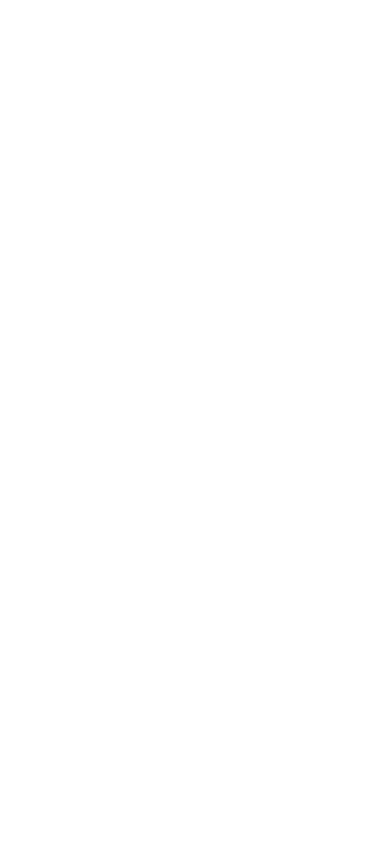
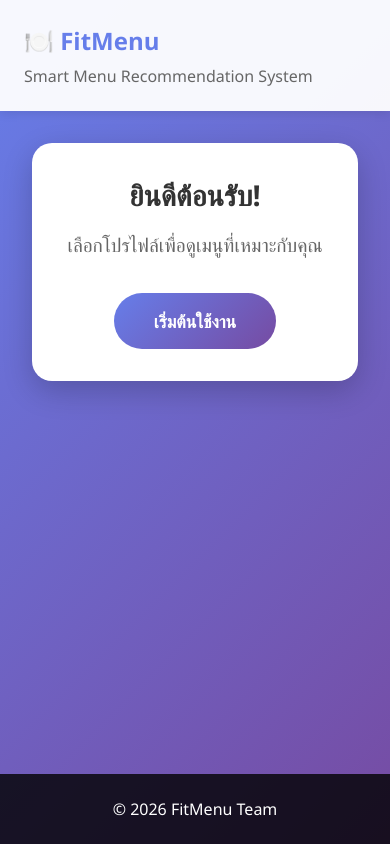
Before and after one commit to onehanddev01-sys/fitmenu, a plain HTML site: page frontend/index.html in a window 390 px wide. Drawn offline with Linux system fonts and the light colour scheme.

Commit message:
frontend only

```diff
--- /dev/null
+++ b/frontend/assets/script.js
@@ -0,0 +1,20 @@
+// FitMenu - Main JavaScript
+console.log('🍽️ FitMenu loaded successfully!');
+
+// ตัวอย่างฟังก์ชันพื้นฐาน
+document.addEventListener('DOMContentLoaded', () => {
+    console.log('DOM loaded!');
+
+    // เพิ่ม animation เมื่อโหลดหน้า
+    const hero = document.querySelector('.hero');
+    if (hero) {
+        hero.style.opacity = '0';
+        hero.style.transform = 'translateY(20px)';
+
+        setTimeout(() => {
+            hero.style.transition = 'all 0.6s ease';
+            hero.style.opacity = '1';
+            hero.style.transform = 'translateY(0)';
+        }, 100);
+    }
+});
--- /dev/null
+++ b/frontend/assets/styles.css
@@ -0,0 +1,104 @@
+/* Reset & Base */
+* {
+    margin: 0;
+    padding: 0;
+    box-sizing: border-box;
+}
+
+body {
+    font-family: 'Segoe UI', Tahoma, Geneva, Verdana, sans-serif;
+    background: linear-gradient(135deg, #667eea 0%, #764ba2 100%);
+    min-height: 100vh;
+    display: flex;
+    flex-direction: column;
+}
+
+/* Header */
+header {
+    background: rgba(255, 255, 255, 0.95);
+    padding: 1.5rem;
+    box-shadow: 0 2px 10px rgba(0,0,0,0.1);
+}
+
+header h1 {
+    font-size: 2rem;
+    color: #667eea;
+    display: flex;
+    align-items: center;
+    gap: 0.5rem;
+}
+
+header p {
+    color: #666;
+    margin-top: 0.5rem;
+}
+
+/* Main */
+main {
+    flex: 1;
+    padding: 2rem;
+    max-width: 1200px;
+    margin: 0 auto;
+    width: 100%;
+}
+
+.hero {
+    background: white;
+    border-radius: 20px;
+    padding: 3rem;
+    text-align: center;
+    box-shadow: 0 10px 30px rgba(0,0,0,0.2);
+}
+
+.hero h2 {
+    font-size: 2.5rem;
+    color: #333;
+    margin-bottom: 1rem;
+}
+
+.hero p {
+    font-size: 1.2rem;
+    color: #666;
+    line-height: 1.6;
+}
+
+/* Footer */
+footer {
+    background: rgba(0,0,0,0.8);
+    color: white;
+    text-align: center;
+    padding: 1.5rem;
+}
+
+/* Responsive */
+@media (max-width: 768px) {
+    header h1 {
+        font-size: 1.5rem;
+    }
+
+    .hero h2 {
+        font-size: 1.8rem;
+    }
+
+    .hero {
+        padding: 2rem;
+    }
+}
+
+.btn-primary {
+    display: inline-block;
+    margin-top: 2rem;
+    padding: 1rem 2.5rem;
+    background: linear-gradient(135deg, #667eea 0%, #764ba2 100%);
+    color: white;
+    text-decoration: none;
+    border-radius: 50px;
+    font-size: 1.1rem;
+    font-weight: bold;
+    transition: transform 0.3s ease, box-shadow 0.3s ease;
+}
+
+.btn-primary:hover {
+    transform: translateY(-3px);
+    box-shadow: 0 10px 25px rgba(102, 126, 234, 0.4);
+}
--- a/frontend/index.html
+++ b/frontend/index.html
@@ -1,11 +1,29 @@
 <!DOCTYPE html>
-<html lang="en">
+<html lang="th">
 <head>
     <meta charset="UTF-8">
     <meta name="viewport" content="width=device-width, initial-scale=1.0">
-    <title>Fitmenu</title>
+    <title>FitMenu - Smart Menu Recommendation</title>
+    <link rel="stylesheet" href="assets/styles.css">
 </head>
 <body>
+    <header>
+        <h1>🍽️ FitMenu</h1>
+        <p>Smart Menu Recommendation System</p>
+    </header>
 
+    <main>
+        <section class="hero">
+            <h2>ยินดีต้อนรับ!</h2>
+            <p>เลือกโปรไฟล์เพื่อดูเมนูที่เหมาะกับคุณ</p>
+            <a href="pages/profiles.html" class="btn-primary">เริ่มต้นใช้งาน</a>
+        </section>
+    </main>
+
+    <footer>
+        <p>&copy; 2026 FitMenu Team</p>
+    </footer>
+
+    <script src="assets/script.js"></script>
 </body>
 </html>
```
Also changed, not shown: frontend/assets/profiles.css (added, +56 -0 lines), frontend/assets/profiles.js (added, +19 -0 lines), frontend/pages/profiles.html (added, +84 -0 lines), frontend/script.js (deleted), frontend/styles.css (deleted).
